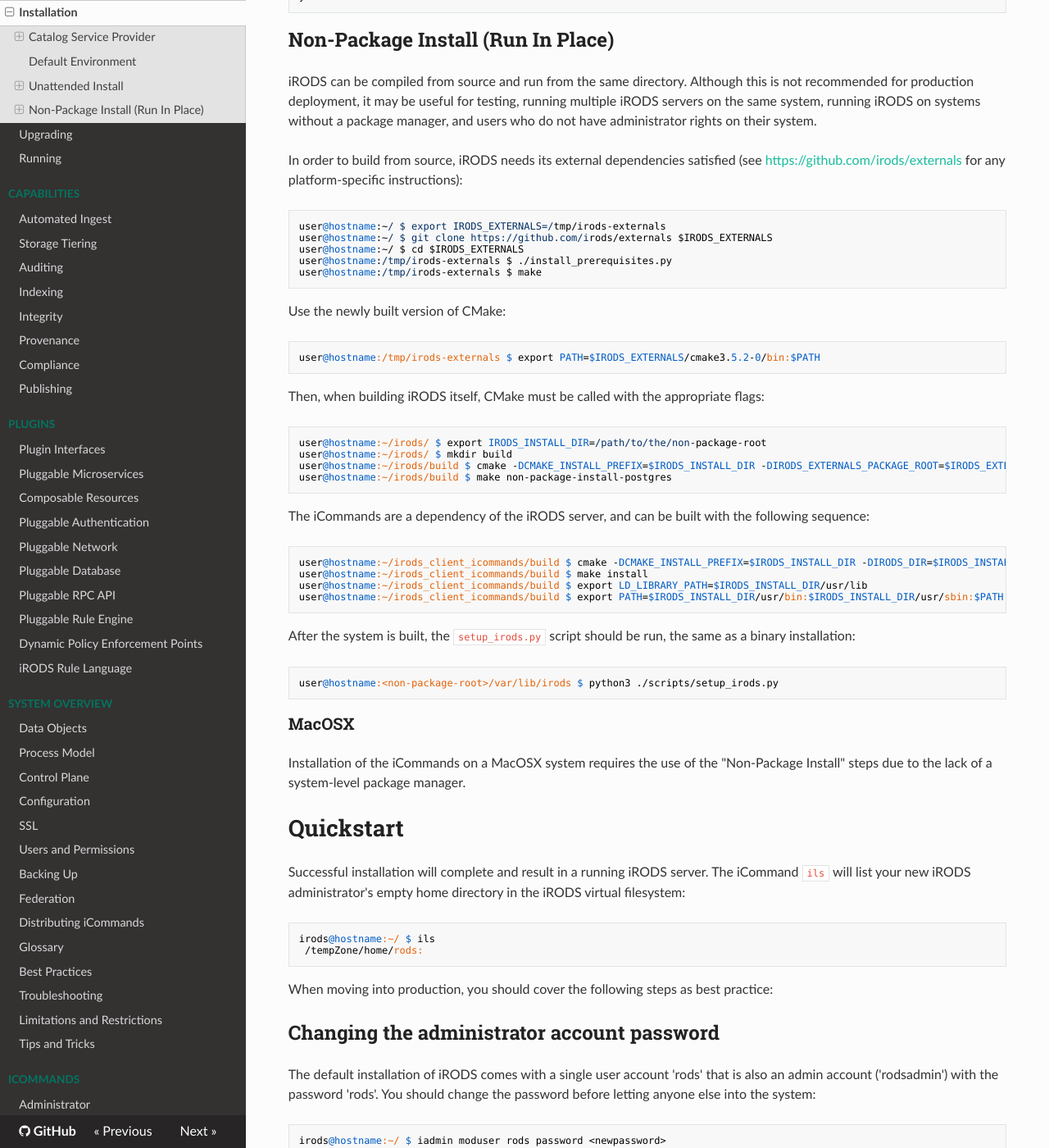
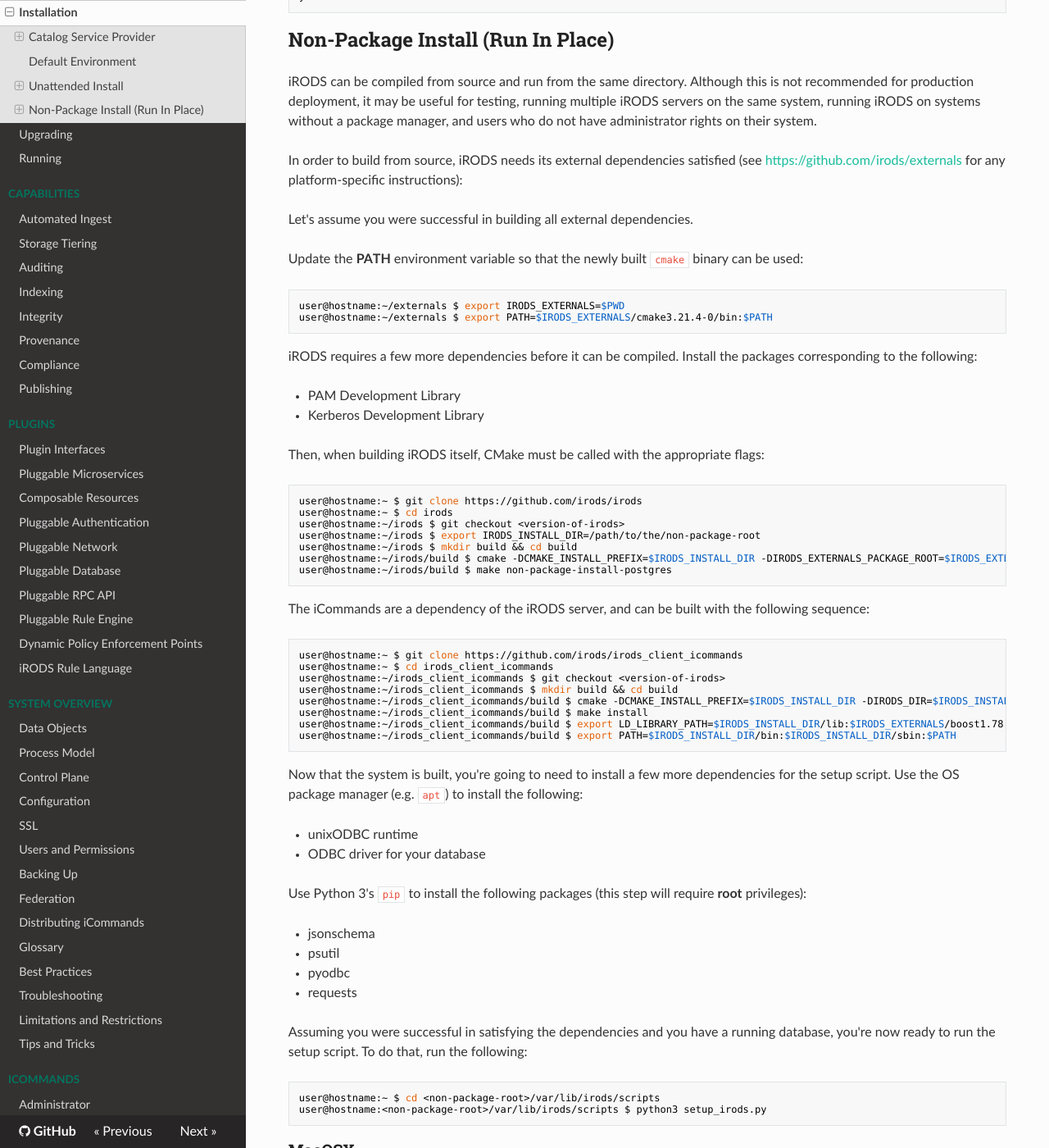
Before and after one commit to irods/irods_docs, an MkDocs documentation site: the page built from docs/getting_started/installation.md, in a window 1280 px wide and 1400 px high, scrolled down 9339 px. Shown: the whole window at 82% size. Built offline with MkDocs 1.6.1, drawn with Linux system fonts in a browser that asks for light colours; nearby versions of some CDN libraries.

Commit message:
[irods/irods#6284] Updated documentation for non-package installs.

````diff
--- a/docs/getting_started/installation.md
+++ b/docs/getting_started/installation.md
@@ -519,43 +519,63 @@
 
 In order to build from source, iRODS needs its external dependencies satisfied (see [https://github.com/irods/externals](https://github.com/irods/externals) for any platform-specific instructions):
 
-~~~
-user@hostname:~/ $ export IRODS_EXTERNALS=/tmp/irods-externals
-user@hostname:~/ $ git clone https://github.com/irods/externals $IRODS_EXTERNALS
-user@hostname:~/ $ cd $IRODS_EXTERNALS
-user@hostname:/tmp/irods-externals $ ./install_prerequisites.py
-user@hostname:/tmp/irods-externals $ make
-~~~
+Let's assume you were successful in building all external dependencies.
 
-Use the newly built version of CMake:
+Update the **PATH** environment variable so that the newly built `cmake` binary can be used:
 
-~~~
-user@hostname:/tmp/irods-externals $ export PATH=$IRODS_EXTERNALS/cmake3.5.2-0/bin:$PATH
-~~~
+```bash
+user@hostname:~/externals $ export IRODS_EXTERNALS=$PWD
+user@hostname:~/externals $ export PATH=$IRODS_EXTERNALS/cmake3.21.4-0/bin:$PATH
+```
+
+iRODS requires a few more dependencies before it can be compiled. Install the packages corresponding to the following:
+
+- PAM Development Library
+- Kerberos Development Library
 
 Then, when building iRODS itself, CMake must be called with the appropriate flags:
 
-~~~
-user@hostname:~/irods/ $ export IRODS_INSTALL_DIR=/path/to/the/non-package-root
-user@hostname:~/irods/ $ mkdir build
-user@hostname:~/irods/build $ cmake -DCMAKE_INSTALL_PREFIX=$IRODS_INSTALL_DIR -DIRODS_EXTERNALS_PACKAGE_ROOT=$IRODS_EXTERNALS ../
+```bash
+user@hostname:~ $ git clone https://github.com/irods/irods
+user@hostname:~ $ cd irods
+user@hostname:~/irods $ git checkout <version-of-irods>
+user@hostname:~/irods $ export IRODS_INSTALL_DIR=/path/to/the/non-package-root
+user@hostname:~/irods $ mkdir build && cd build
+user@hostname:~/irods/build $ cmake -DCMAKE_INSTALL_PREFIX=$IRODS_INSTALL_DIR -DIRODS_EXTERNALS_PACKAGE_ROOT=$IRODS_EXTERNALS ..
 user@hostname:~/irods/build $ make non-package-install-postgres
-~~~
+```
 
 The iCommands are a dependency of the iRODS server, and can be built with the following sequence:
 
-~~~
-user@hostname:~/irods_client_icommands/build $ cmake -DCMAKE_INSTALL_PREFIX=$IRODS_INSTALL_DIR -DIRODS_DIR=$IRODS_INSTALL_DIR/usr/lib/irods/cmake ../
+```bash
+user@hostname:~ $ git clone https://github.com/irods/irods_client_icommands
+user@hostname:~ $ cd irods_client_icommands
+user@hostname:~/irods_client_icommands $ git checkout <version-of-irods>
+user@hostname:~/irods_client_icommands $ mkdir build && cd build
+user@hostname:~/irods_client_icommands/build $ cmake -DCMAKE_INSTALL_PREFIX=$IRODS_INSTALL_DIR -DIRODS_DIR=$IRODS_INSTALL_DIR/lib/irods/cmake -DBUILD_DOCS=NO ..
 user@hostname:~/irods_client_icommands/build $ make install
-user@hostname:~/irods_client_icommands/build $ export LD_LIBRARY_PATH=$IRODS_INSTALL_DIR/usr/lib
-user@hostname:~/irods_client_icommands/build $ export PATH=$IRODS_INSTALL_DIR/usr/bin:$IRODS_INSTALL_DIR/usr/sbin:$PATH
-~~~
+user@hostname:~/irods_client_icommands/build $ export LD_LIBRARY_PATH=$IRODS_INSTALL_DIR/lib:$IRODS_EXTERNALS/boost1.78.0-0/lib:$LD_LIBRARY_PATH
+user@hostname:~/irods_client_icommands/build $ export PATH=$IRODS_INSTALL_DIR/bin:$IRODS_INSTALL_DIR/sbin:$PATH
+```
 
-After the system is built, the `setup_irods.py` script should be run, the same as a binary installation:
+Now that the system is built, you're going to need to install a few more dependencies for the setup script. Use the OS package manager (e.g. `apt`) to install the following:
 
-~~~
-user@hostname:<non-package-root>/var/lib/irods $ python3 ./scripts/setup_irods.py
-~~~
+- unixODBC runtime
+- ODBC driver for your database
+
+Use Python 3's `pip` to install the following packages (this step will require **root** privileges):
+
+- jsonschema
+- psutil
+- pyodbc
+- requests
+
+Assuming you were successful in satisfying the dependencies and you have a running database, you're now ready to run the setup script. To do that, run the following:
+
+```bash
+user@hostname:~ $ cd <non-package-root>/var/lib/irods/scripts
+user@hostname:<non-package-root>/var/lib/irods/scripts $ python3 setup_irods.py
+```
 
 ### MacOSX
 
````
